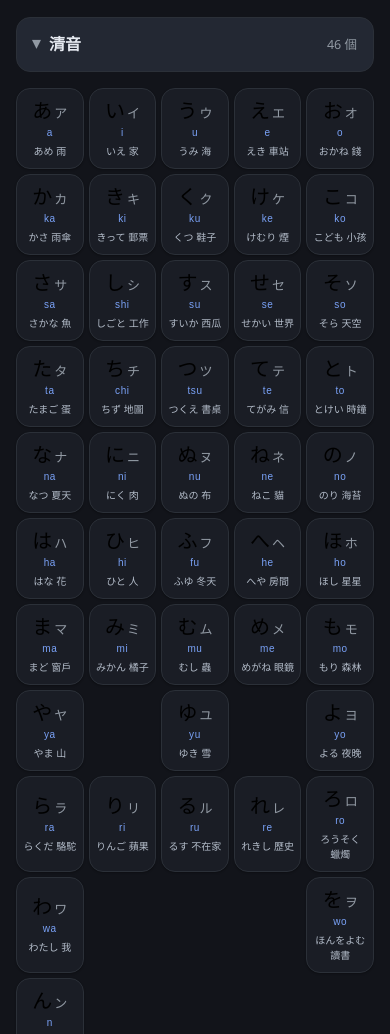
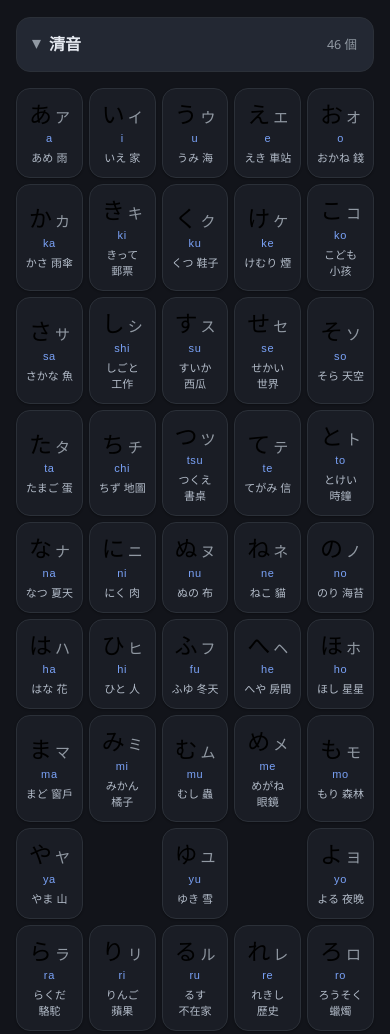
Before and after one commit to liangzhongyi-code/Language-learning, a website: page ja/kana.html in a window 390 px wide. Shown: the part 424-1458 px from the top of the page. Drawn offline with Linux system fonts and the light colour scheme.

Commit message:
fix: 英文填空句子的相鄰詞黏在一起，以及手機字級縮過頭
.cz-line 是 flex 容器且 column-gap 為 0，flex 會把「只含空白的文字節點」
整個丟棄，所以 core 特地為英文準備的 WORD_GAP 空白被版面抵銷掉。
實測 40 題英文填空有 18 題（45%）出現「study abroadin Japan」
「cleansher room」這種黏字。間隔改成包在 .cz-gap 裡才畫得出來。

假名表的縮小套得太寬。那組值只有 360 以下真的需要，卻套在整個 640px：
實測 640px 格子 118px 配 20px 字、641px 格子 114px 配 25px 字——
卡片變寬字反而變小，而 romaji 的 10px 比桌機的 11px 還小，
正好違反同一個區塊上方那段「小字在手機上往上調一級」。
拆成兩級：640 用 23px（360 起零溢出），359 以下才壓到 20px。

.word-tags 的 84px 上限同理收進 480px——480 以上單字欄已經有 254px，
壓標籤只是白折一行。

```diff
--- a/assets/css/theme.css
+++ b/assets/css/theme.css
@@ -857,6 +857,8 @@ html.no-lines .gap-mid svg { display: none; }
   word-break: break-word;
 }
 .cz-text { white-space: pre-wrap; }
+/* 詞與詞之間的空白。white-space: pre 才不會被 flex 當成可丟棄的空白節點 */
+.cz-gap { white-space: pre; }
 
 .cz-blank {
   display: inline-flex;
@@ -1062,16 +1064,6 @@ html.no-lines .gap-mid svg { display: none; }
   .word-romaji { font-size: 12.5px; }
   .progress-text { font-size: 13px; }
 
-  /**
-   * 單字卡在手機上要把寬度讓給單字本身。
-   * .word-main 是 flex: 1（basis 0），.word-tags 沒有設限就會撐成 max-content，
-   * 結果 375 寬的手機上標籤拿走 125px、單字只剩 108px，
-   * 「卵 たまご tamago」的羅馬拼音被擠到第二行，卡片高度在 84 / 112 之間跳。
-   * 給標籤一個上限讓它自己折行，單字欄就回到 149px，多數卡片一行放得下。
-   * 標籤是次要資訊（詞性、主題、級別），該讓的是它。
-   */
-  .word-tags { min-width: 0; flex-shrink: 1; justify-content: flex-end; max-width: 84px; }
-
   .page-head h1 { font-size: var(--font-size-5); }
   .prompt { font-size: var(--font-size-5); }
 
@@ -1101,19 +1093,23 @@ html.no-lines .gap-mid svg { display: none; }
   /**
    * 假名表的欄數是固定的（清音 5 欄、拗音 3 欄），才能排成傳統的五十音格狀。
    * 欄數是 kana-view.js 寫的 inline style，用的是 minmax(0,1fr)，本來就會跟著容器縮，
-   * 所以手機上讓它縮就好，只要把格子本身壓小到 320 寬也塞得下五欄。
+   * 所以手機上讓它縮就好，把格子壓小一點五欄就塞得下。
    *
    * 不要改回「固定 430px 寬 + 容器橫向捲動」：那樣在 375 寬的手機上，
    * 第五欄（お、こ、そ⋯）會整欄跑到畫面外，而且連一點邊都露不出來，
    * 看起來就是一張完整的四欄表，使用者不會知道還能往右捲。
    * 五十音表的意義就在同一列看得到五個母音，少一欄等於這張表白做。
+   *
+   * 這一級只縮到「360 寬放得下五欄」為止。再往下壓是 359px 以下才需要的，
+   * 套到整個 640px 會讓 400-640 這一段的格子明明有 85-118px 寬、字卻只有 20px，
+   * 比 641px 的桌機版還小——上面那段「小字在手機上往上調一級」就白寫了。
    */
-  .kana-grid { gap: 5px; }
-  .kana { padding: 10px 3px; }
-  .kana .glyph { font-size: 20px; }
-  .kana .glyph em { font-size: 13px; margin-left: 2px; }
-  .kana .romaji, .kana .example { font-size: 10px; }
-  /* 這一格裡是假名字元（が ← か），不是純裝飾，在塞得下的前提下盡量給大 */
+  .kana-grid { gap: 6px; }
+  .kana { padding: 12px 5px; }
+  .kana .glyph { font-size: 23px; }
+  .kana .glyph em { font-size: 15px; margin-left: 3px; }
+  .kana .romaji, .kana .example { font-size: 11px; }
+  /* 這一格裡是假名字元（が ← か），不是純裝飾，要看得清楚 */
   .kana .sub { font-size: 11px; }
 
   /* 字母卡只有一欄一個字母，沒有五十音的欄數限制，維持原本的寬鬆排版 */
@@ -1122,4 +1118,34 @@ html.no-lines .gap-mid svg { display: none; }
   .letter-grid .kana .glyph { font-size: 25px; }
   .letter-grid .kana .glyph em { font-size: 17px; margin-left: 5px; }
   .letter-grid .kana .romaji, .letter-grid .kana .example { font-size: 12px; }
+
+  /**
+   * 單字卡在手機上要把寬度讓給單字本身。
+   * .word-main 是 flex: 1（basis 0），.word-tags 沒有設限就會撐成 max-content，
+   * 結果 375 寬的手機上標籤拿走 125px、單字只剩 108px，
+   * 「卵 たまご tamago」的羅馬拼音被擠到第二行，卡片高度在 84 / 112 之間跳。
+   * 給標籤一個上限讓它自己折行，單字欄就回到 149px，多數卡片一行放得下。
+   * 標籤是次要資訊（詞性、主題、級別），該讓的是它。
+   *
+   * 480px 以上不需要——那時單字欄已經有 254px 以上，壓標籤只是白折一行。
+   */
+  .word-tags { min-width: 0; flex-shrink: 1; justify-content: flex-end; }
 }
+
+/**
+ * 窄螢幕（iPhone SE 一級）才需要的再壓一級。
+ * 320 寬時容器只有 288px，五欄扣掉間隔每格剩 54px，
+ * 上面那組 23px 的字會撐破格子——實測 320 有一格溢出、360 起就乾淨。
+ */
+@media (max-width: 359px) {
+  .kana-grid { gap: 5px; }
+  .kana { padding: 10px 3px; }
+  .kana .glyph { font-size: 20px; }
+  .kana .glyph em { font-size: 13px; margin-left: 2px; }
+  .kana .romaji, .kana .example { font-size: 10px; }
+}
+
+/* 標籤的上限只在真的擠的時候才給 */
+@media (max-width: 480px) {
+  .word-tags { max-width: 84px; }
+}
```
